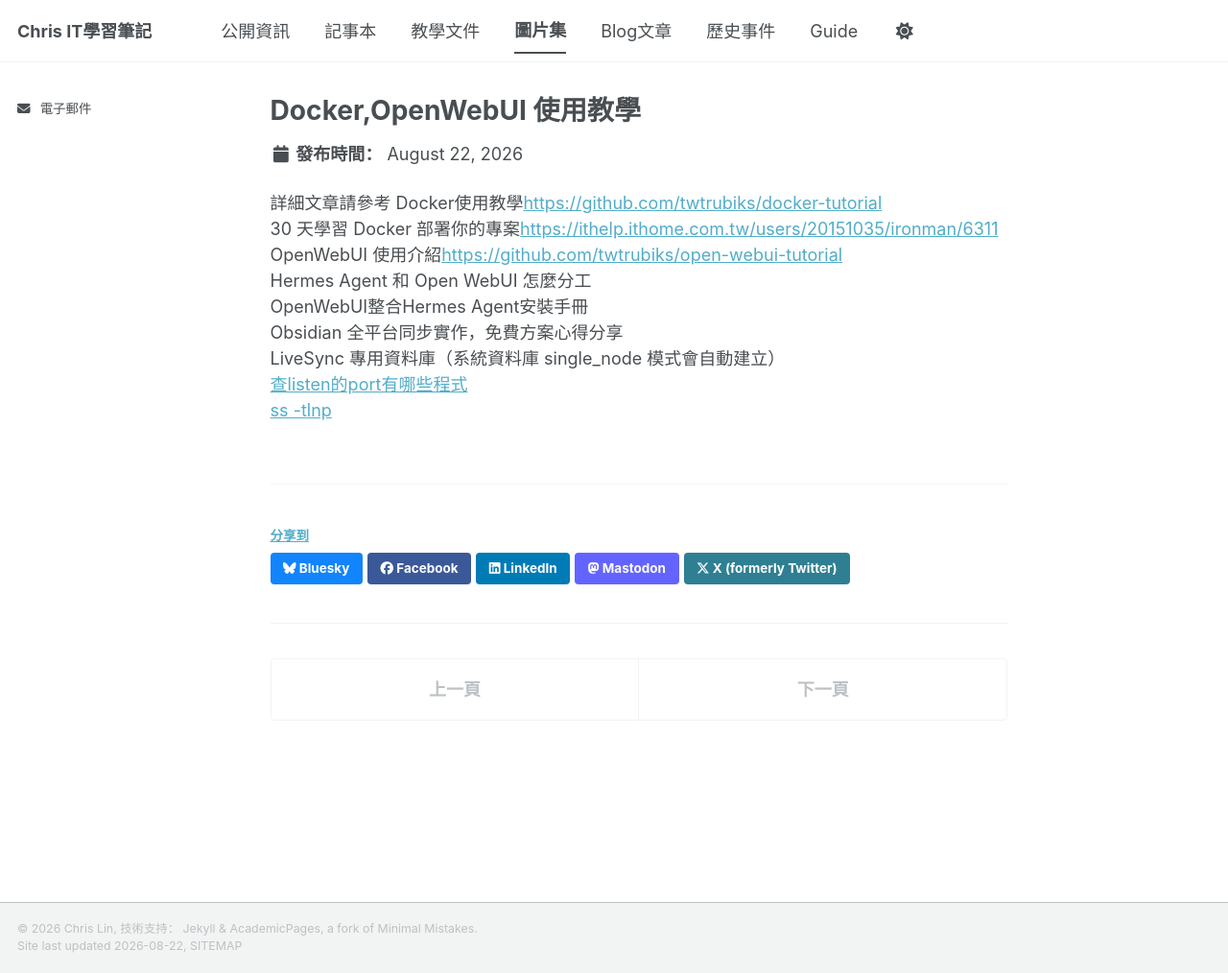
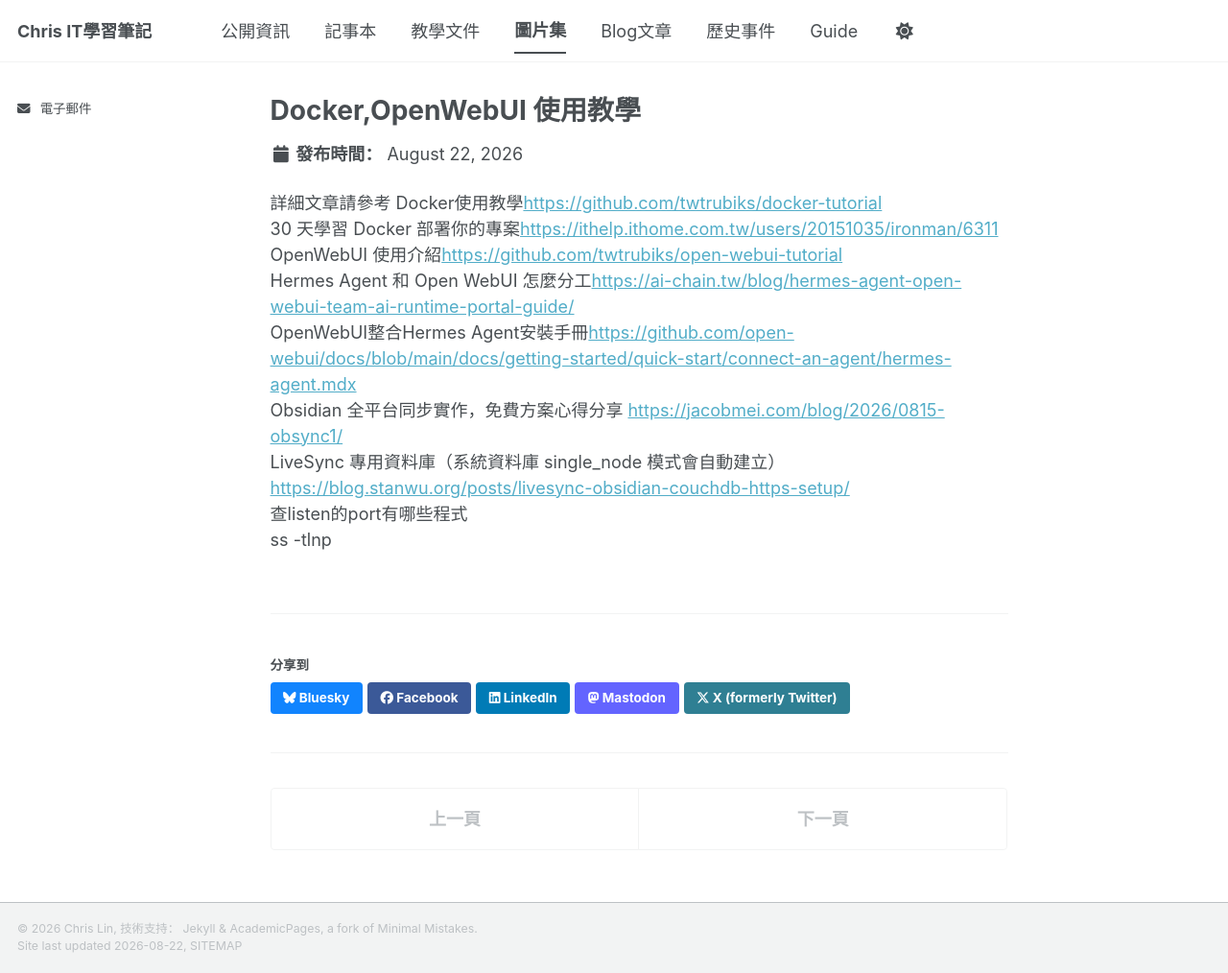
Before and after one commit to chris1798/chris1798.github.io, a Jekyll site: the page built from _portfolio/portfolio-2.html, in a window 1280 px wide and 1014 px high. Shown: the whole window at 96% size. Built offline with Jekyll 4.4.1, drawn with Linux system fonts in a browser that asks for light colours; a style sheet for code colours, icons or effects is not loaded; some of the changed lines change nothing that is shown.

Commit message:
Update links and content in portfolio-2.html

```diff
--- a/_portfolio/portfolio-2.html
+++ b/_portfolio/portfolio-2.html
@@ -10,9 +10,9 @@
 
 OpenWebUI 使用介紹<a href="https://github.com/twtrubiks/open-webui-tutorial">https://github.com/twtrubiks/open-webui-tutorial</a><br>
 
-Hermes Agent 和 Open WebUI 怎麼分工<a href="https://ai-chain.tw/blog/hermes-agent-open-webui-team-ai-runtime-portal-guide/"></a><br>
-OpenWebUI整合Hermes Agent安裝手冊<a href="https://github.com/open-webui/docs/blob/main/docs/getting-started/quick-start/connect-an-agent/hermes-agent.mdx"></a><br>
-Obsidian 全平台同步實作，免費方案心得分享 <a href="https://jacobmei.com/blog/2026/0815-obsync1/"></a><br>
-LiveSync 專用資料庫（系統資料庫 single_node 模式會自動建立）<a href="https://blog.stanwu.org/posts/livesync-obsidian-couchdb-https-setup/"</a><br>
+Hermes Agent 和 Open WebUI 怎麼分工<a href="https://ai-chain.tw/blog/hermes-agent-open-webui-team-ai-runtime-portal-guide/">https://ai-chain.tw/blog/hermes-agent-open-webui-team-ai-runtime-portal-guide/</a><br>
+OpenWebUI整合Hermes Agent安裝手冊<a href="https://github.com/open-webui/docs/blob/main/docs/getting-started/quick-start/connect-an-agent/hermes-agent.mdx">https://github.com/open-webui/docs/blob/main/docs/getting-started/quick-start/connect-an-agent/hermes-agent.mdx</a><br>
+Obsidian 全平台同步實作，免費方案心得分享 <a href="https://jacobmei.com/blog/2026/0815-obsync1/">https://jacobmei.com/blog/2026/0815-obsync1/</a><br>
+LiveSync 專用資料庫（系統資料庫 single_node 模式會自動建立）<a href="https://blog.stanwu.org/posts/livesync-obsidian-couchdb-https-setup/">https://blog.stanwu.org/posts/livesync-obsidian-couchdb-https-setup/</a><br>
 查listen的port有哪些程式<br>
 ss -tlnp<br>
```
